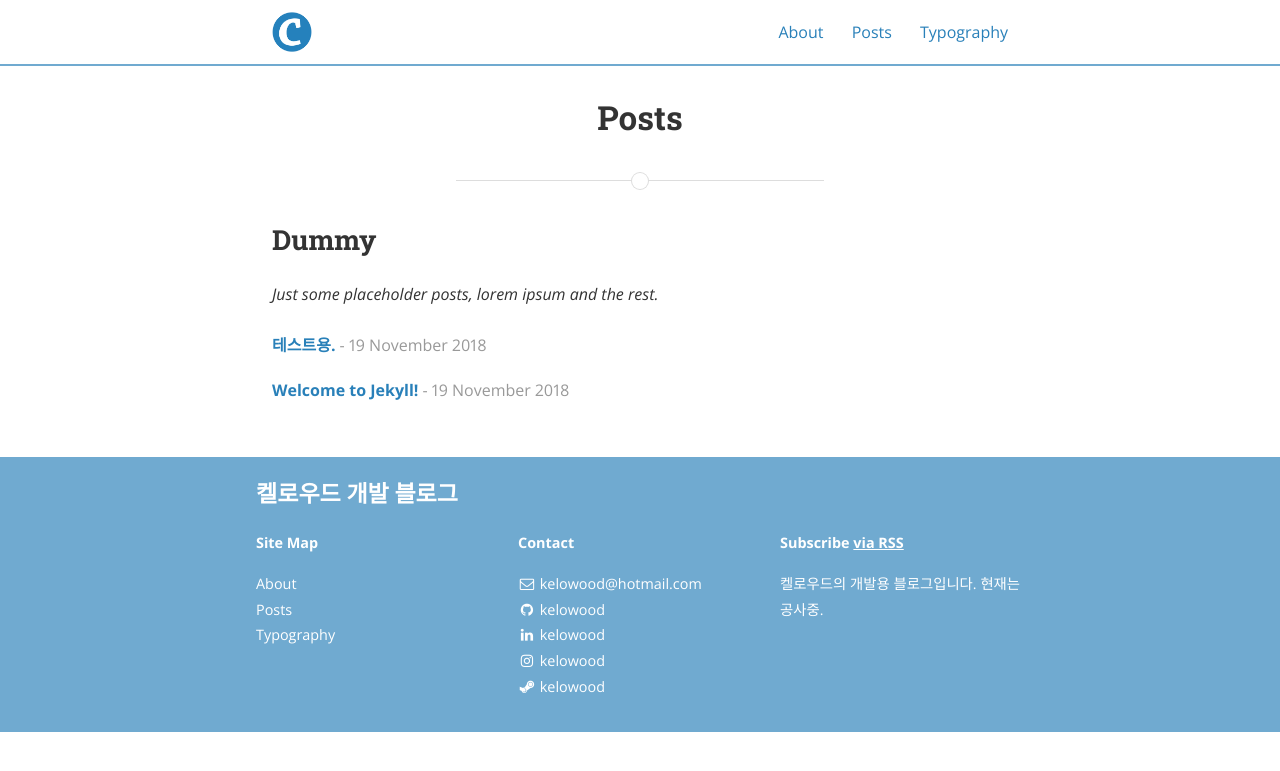
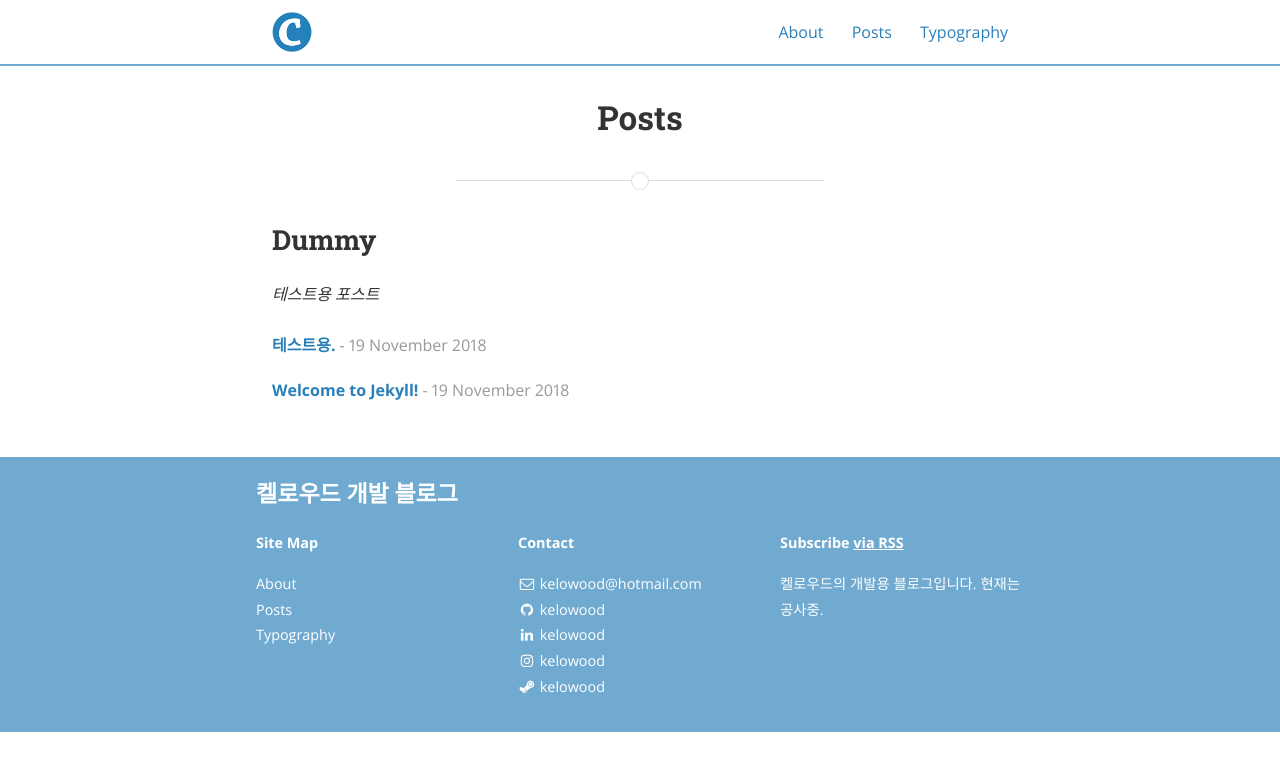
Before and after one commit to kelowood/kelowood.github.io, a Jekyll site: the page built from posts.html, in a window 1280 px wide. Shown: the top 771 px of the page. Built offline with Jekyll 4.4.1, drawn with Linux system fonts in a browser that asks for light colours; nearby versions of some CDN libraries.

Commit message:
Update _config.yml

```diff
--- a/_config.yml
+++ b/_config.yml
@@ -42,7 +42,7 @@ jekyll-archives:
     tag: '/tag/:name/'
 
 # Disqus comments
-# disqus_shortname: bencentra
+# disqus_shortname: kelowood
 
 # Google analytics
 # ga_tracking_id: "UA-XXXX-1"
@@ -50,10 +50,10 @@ jekyll-archives:
 # Category descriptions (for archive pages)
 descriptions:
   - cat: jekyll
-    desc: "Posts describing Jekyll setup techniques."
+    desc: "지킬 기술 관련 포스트"
 
   - cat: dummy
-    desc: "Just some placeholder posts, lorem ipsum and the rest."
+    desc: "테스트용 포스트"
 
 # Social icons and sharing options
 #
```
